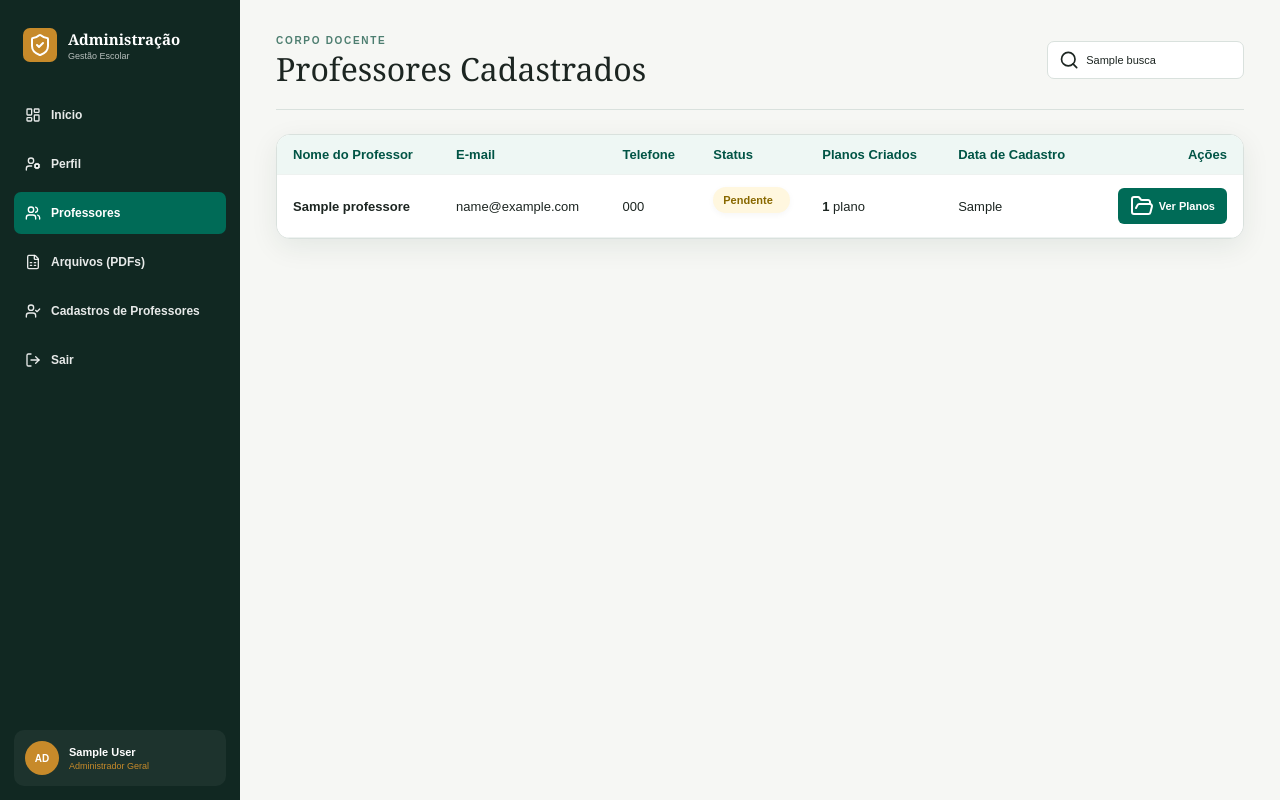
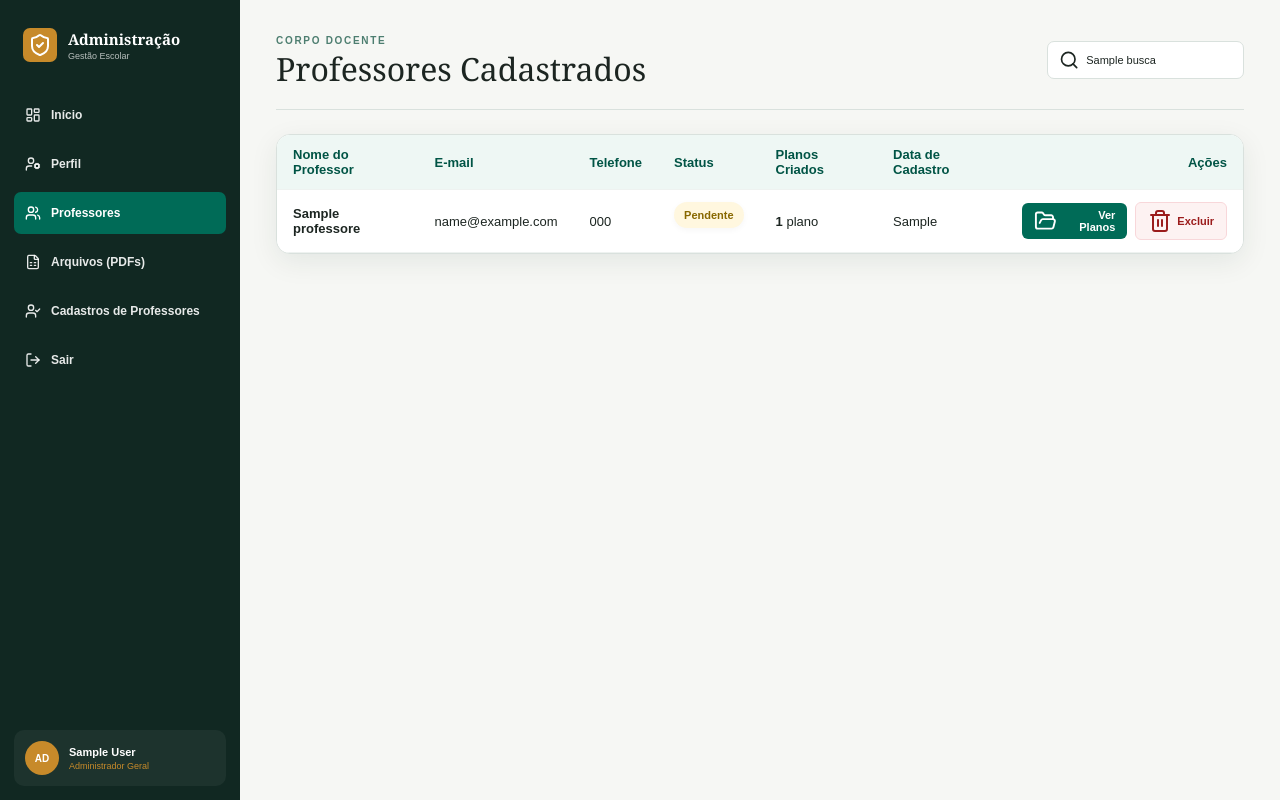
Before and after one commit to Monithelle/Projeto-de-Planos-de-aula, a Flask app: template app/templates/admin/professores.html in a window 1280 px wide. Run offline with Flask 3, Linux system fonts and the light colour scheme; tables that the repository leaves empty hold one stand-in row (values such as "Sample post"); the template is opened without the code that fills it: values that come from a table or form of the project are taken from there, most other values are stand-ins (such as "Sample title", 1, 10 or a date in 2020).

Commit message:
Adiciona exclusao de professores no admin

```diff
--- a/app/templates/admin/professores.html
+++ b/app/templates/admin/professores.html
@@ -117,9 +117,16 @@
                             </td>
                             <td>{{ p.criado_em }}</td>
                             <td style="text-align: right;">
-                                <a href="{{ url_for('admin.professor_planos', id=p.id) }}" class="btn-acao primario">
-                                    <i data-lucide="folder-open"></i> Ver Planos
-                                </a>
+                                <div style="display: inline-flex; gap: 8px; align-items: center;">
+                                    <a href="{{ url_for('admin.professor_planos', id=p.id) }}" class="btn-acao primario">
+                                        <i data-lucide="folder-open"></i> Ver Planos
+                                    </a>
+                                    <form action="{{ url_for('admin.excluir_professor', id=p.id) }}" method="POST" style="display: inline;" onsubmit="return confirm('Tem certeza que deseja excluir este professor e todos os seus planos?');">
+                                        <button type="submit" class="btn-acao perigo" title="Excluir professor">
+                                            <i data-lucide="trash-2"></i> Excluir
+                                        </button>
+                                    </form>
+                                </div>
                             </td>
                         </tr>
                         {% endfor %}
```
Also changed, not shown: app/routes/admin.py (+17 -0 lines).
